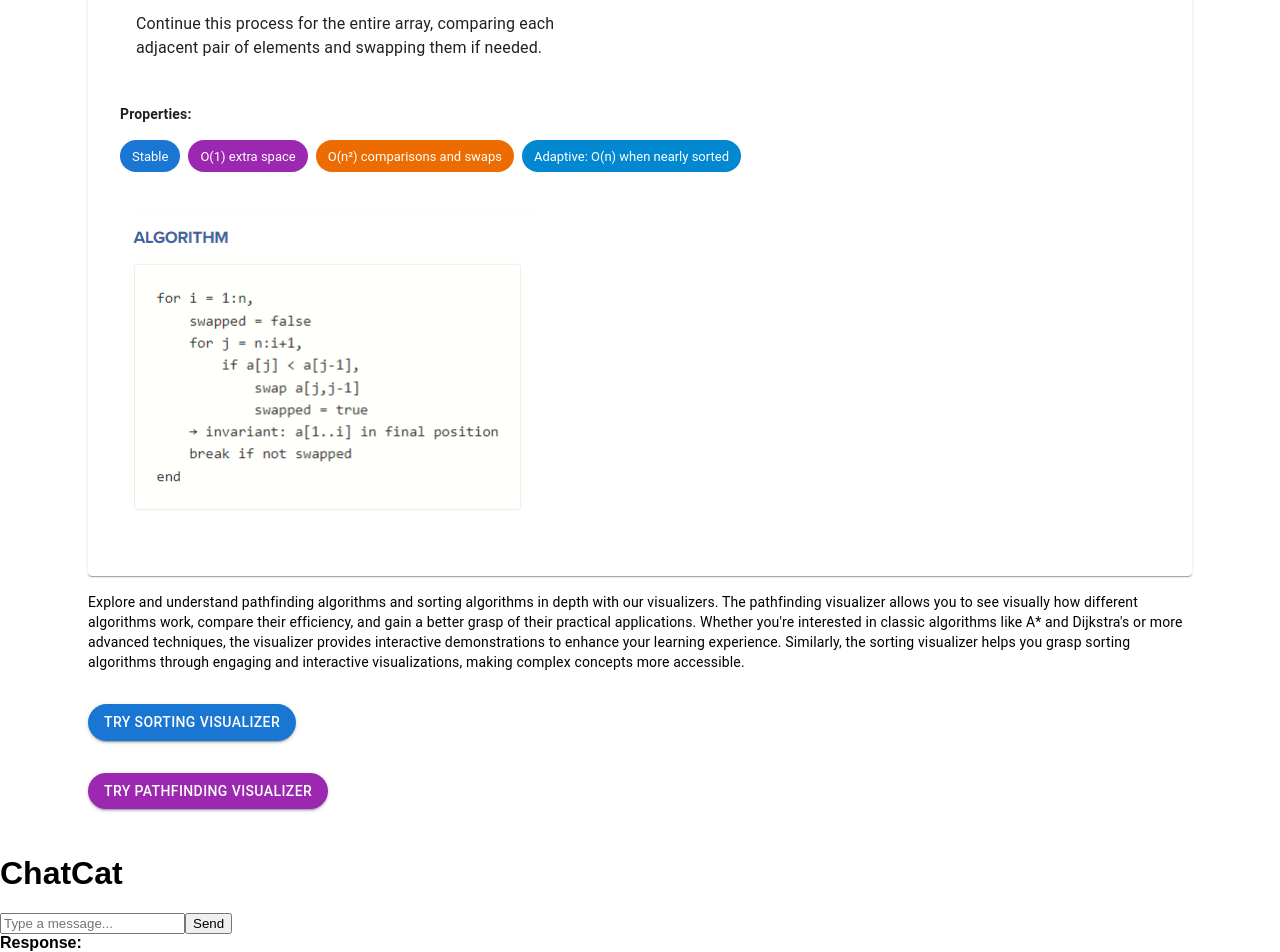
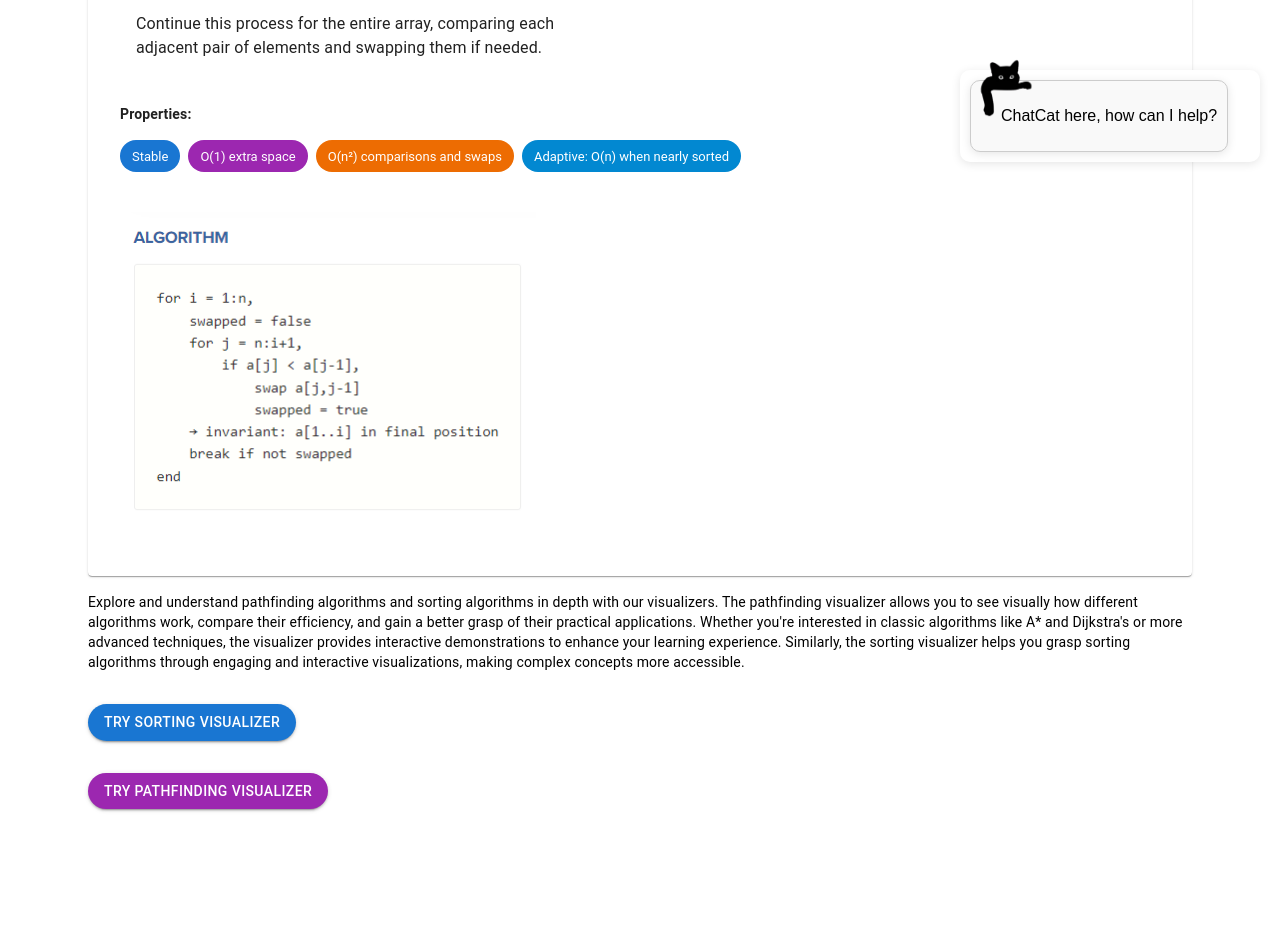
Before and after one commit to Dagimt1/AlgoVision, a React (Create React App) app: page /learnmore in a window 1280 px wide. Shown: the part 618-1570 px from the top of the page. After the commit the page ends 1451 px from the top, so only its background shows below. Built offline with nearby package versions, Linux system fonts and the light colour scheme; a web font is replaced by a local one.

Commit message:
Finalized chatCat Bot

```diff
--- a/src/component/chatCat/chatCat.js
+++ b/src/component/chatCat/chatCat.js
@@ -1,34 +1,73 @@
 import React, { useState } from 'react';
 import axios from 'axios';
+import chatCatIcon from './chatCat.png';
+import './chatCat.css';
 
 const ChatCat = () => {
     const [input, setInput] = useState('');
-    const [response, setResponse] = useState('');
+    const [messages, setMessages] = useState([]);
+    const [isOpen, setIsOpen] = useState(false);
+
+    const toggleChat = () => {
+        setIsOpen(!isOpen);
+    };
 
     const handleSendMessage = async () => {
+        if (input.trim() === '') return;
+
+        const userMessage = { role: 'user', content: input };
+        setMessages([...messages, userMessage]);
+
         try {
+            // Sending the user's message to your backend server
             const res = await axios.post('http://localhost:4000/chat', {
                 message: input,
             });
-            setResponse(res.data.reply);
+
+            // Assuming your backend returns the reply in `res.data.reply`
+            const botReply = { role: 'bot', content: res.data.reply };
+            setMessages([...messages, userMessage, botReply]);
         } catch (error) {
             console.error('Error communicating with ChatCat:', error);
+            const errorMessage = { role: 'bot', content: "Sorry, there was an issue processing your request." };
+            setMessages([...messages, userMessage, errorMessage]);
         }
+
+        setInput('');  // Clear input after sending
     };
 
     return (
-        <div>
-            <h1>ChatCat</h1>
+        <div className={`chatcat-container ${isOpen ? 'open' : ''}`}>
+            <div className="chatcat-icon" onClick={toggleChat}>
+                <img src={chatCatIcon} alt="ChatCat Icon" className="chatcat-image" />
+                <div className="chatcat-textbox">
+                    <p>ChatCat here, how can I help?</p>
+                </div>
+            </div>
+            {isOpen && (
+                <div className="chatcat-chatbox">
+                    <div className="chatcat-header">
+                        <h2>ChatCat</h2>
+                        <button className="close-btn" onClick={toggleChat}>X</button>
+                    </div>
+                    <div className="chatcat-messages">
+                        {messages.map((msg, index) => (
+                            <div key={index} className={`chatcat-message ${msg.role}`}>
+                                {msg.role === 'user' ? 'You' : 'ChatCat'}: {msg.content}
+                            </div>
+                        ))}
+                    </div>
+                    <div className="chatcat-input-area">
                         <input
                             type="text"
                             value={input}
                             onChange={(e) => setInput(e.target.value)}
-                placeholder="Type a message..."
+                            placeholder="Type your message..."
                         />
                         <button onClick={handleSendMessage}>Send</button>
-            <div>
-                <strong>Response:</strong> {response}
                     </div>
+                </div>
+            )}
         </div>
     );
 };
```
Also changed, not shown: 2 other files (tests, documents, lock files or other folders). Lines whose indentation alone changed are shown as unchanged.
